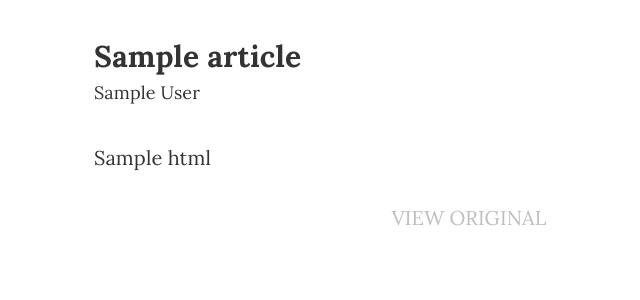
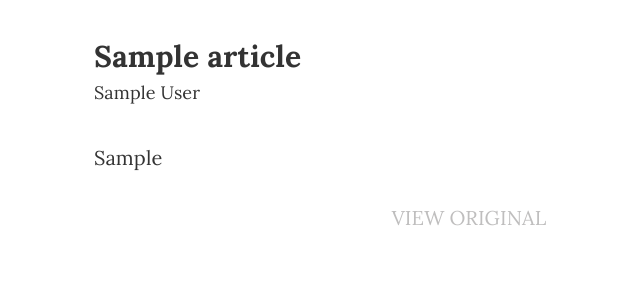
Before and after one commit to asm-products/saulify-web, a Flask app: template saulify/templates/article/show.html in a window 1280 px wide. Shown: the top 300 px of the page, without its empty margins (171-811 px from the left). Run offline with Flask 2, Linux system fonts and the light colour scheme; the template is opened without the code that fills it: most values are stand-ins (such as "Sample title", 1, 10 or a date in 2020); some libraries are stand-ins or nearby versions.

Commit message:
Restore display of markdown in article show view

```diff
--- a/saulify/scrapers/cascade.py
+++ b/saulify/scrapers/cascade.py
@@ -2,7 +2,10 @@ import io
 import os
 import urlparse
 
+import markdown2
 import html2text
+
+from flask import Markup
 
 from . import download
 from . import instapaper
@@ -57,7 +60,8 @@ def scraper_cascade(url, content):
 
     # Add markdown (and plaintext)
     result["markdown"] = html2text.HTML2Text().handle(result["html"])
-    # TODO: Investigate the most apropriate method of converting markdown
+    result["markdown_html"] = Markup(markdown2.markdown(result["markdown"]))
+    # TODO: Investigate the most appropriate method of converting markdown
     # to plaintext.
     result["plaintext"] = result["markdown"].replace('\n', ' ')
 
--- a/saulify/templates/article/show.html
+++ b/saulify/templates/article/show.html
@@ -6,7 +6,7 @@
         <h2><a href="{{ original }}">{{ article.title }}</a></h2>
         <h4>{{ article.authors }}</h4>
         <div class="article">
-          {{ article.html }}
+          {{ article.markdown_html }}
         </div>
         <div class="original">
           <a href="{{ original }}">VIEW ORIGINAL</a>
```
